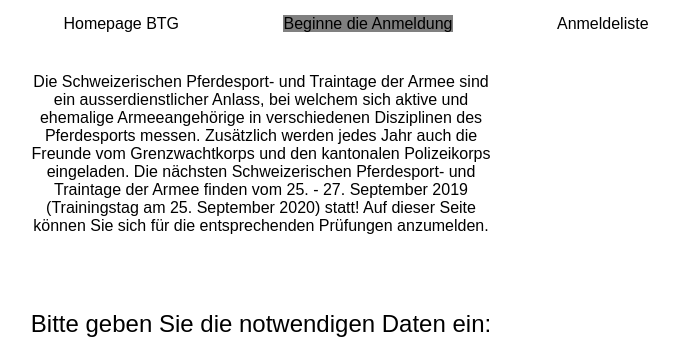
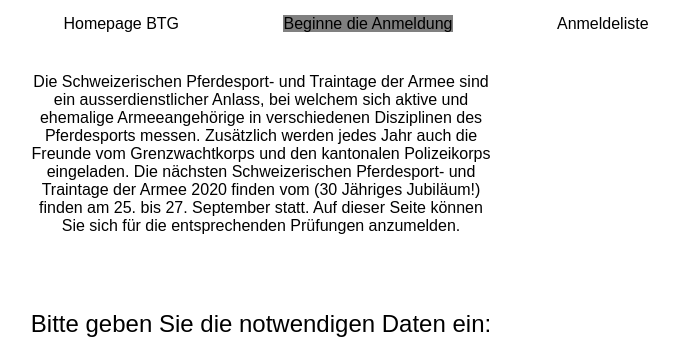
Before and after one commit to AndrinKrieg/dbmProg2, a Flask app: page / in a window 1280 px wide. Shown: the part 182-521 px from the top of the page, without its empty margins (379-1058 px from the left). Run offline with Flask 2, Linux system fonts and the light colour scheme.

Commit message:
Anpassung Datum 2020

```diff
--- a/templates/reitererfassen.html
+++ b/templates/reitererfassen.html
@@ -25,8 +25,7 @@
     </div>
 
 <p style="margin: 40px; margin-right: 400px; margin-left: 400px;">Die Schweizerischen Pferdesport- und Traintage der Armee sind ein ausserdienstlicher Anlass, bei welchem sich aktive und ehemalige Armeeangehörige in verschiedenen Disziplinen des Pferdesports messen. Zusätzlich werden jedes Jahr auch die Freunde vom Grenzwachtkorps und den kantonalen Polizeikorps eingeladen.
-Die nächsten Schweizerischen Pferdesport- und Traintage der Armee finden vom
- 25. - 27. September 2019 (Trainingstag am 25. September 2020) statt!
+Die nächsten Schweizerischen Pferdesport- und Traintage der Armee 2020 finden vom (30 Jähriges Jubiläum!) finden am 25. bis 27. September statt.
 
 Auf dieser Seite können Sie sich für die entsprechenden Prüfungen anzumelden.</p>
 
```
